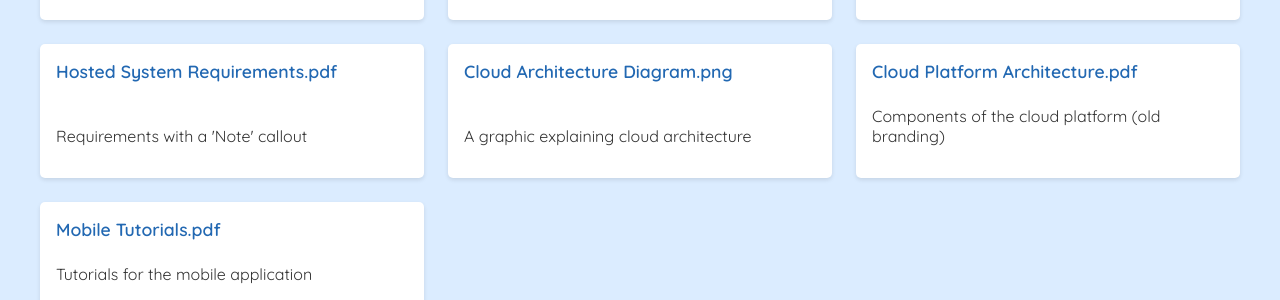
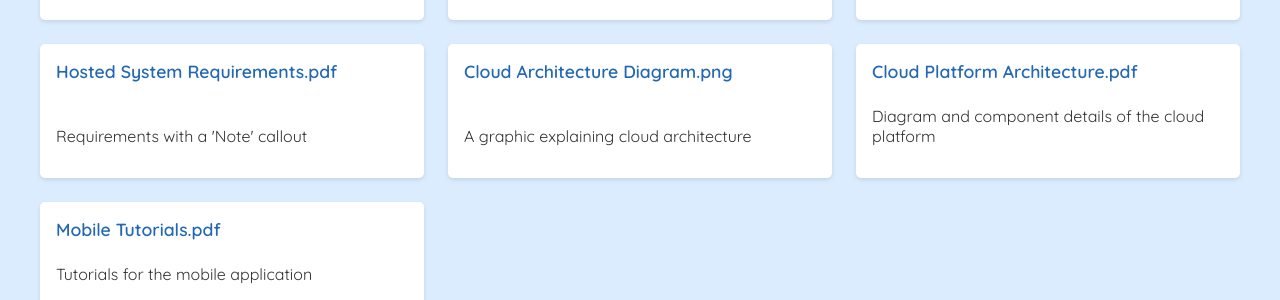
Before and after one commit to Daisy-Docs/Portfolio, a Jekyll site: the page Datex.html, which Jekyll copies as it is, in a window 1280 px wide. Shown: the part 377-677 px from the top of the page. Built offline with Jekyll 4.4.1, drawn with Linux system fonts in a browser that asks for light colours.

Commit message:
Update Datex.html

```diff
--- a/Datex.html
+++ b/Datex.html
@@ -112,7 +112,7 @@
     </div>
     <div class="sample">
       <h2><a href="assets/Documentation/Datex//Old Branding/Cloud%20Platform%20Architecture%202024.pdf">Cloud Platform Architecture.pdf</a></h2>
-      <p>Components of the cloud platform (old branding)</p>
+      <p>Diagram and component details of the cloud platform</p>
     </div>
     <div class="sample">
       <h2><a href="assets/Documentation/Datex/Old Branding/Mobile%20Tutorials%20Example.pdf">Mobile Tutorials.pdf</a></h2>
```
